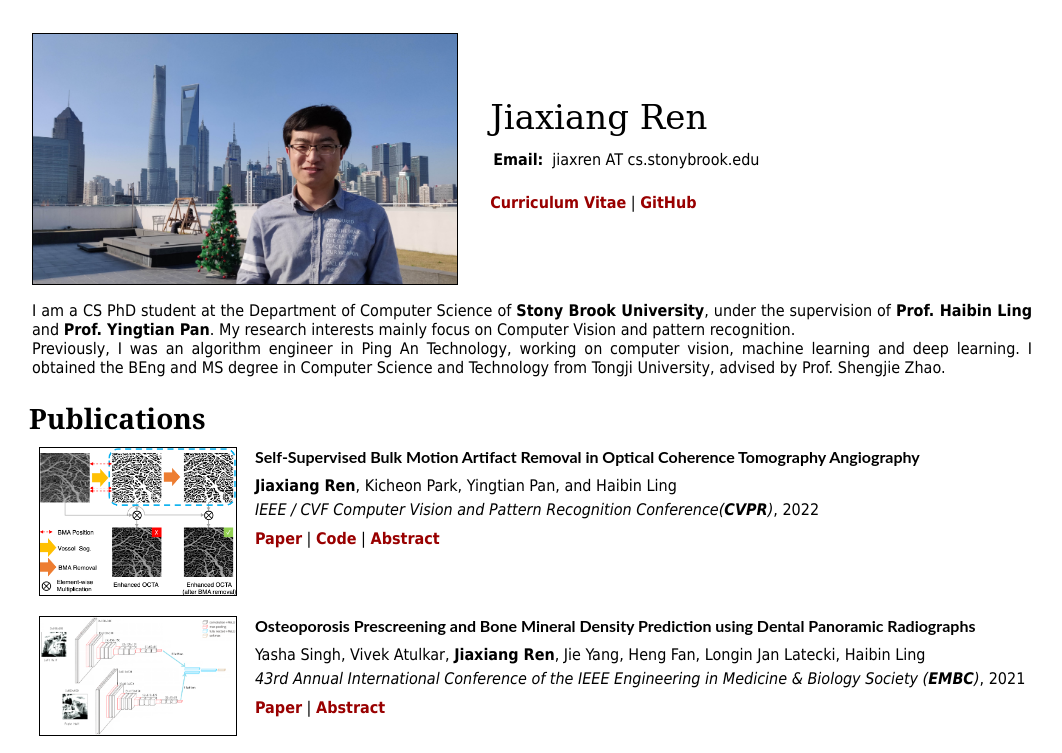
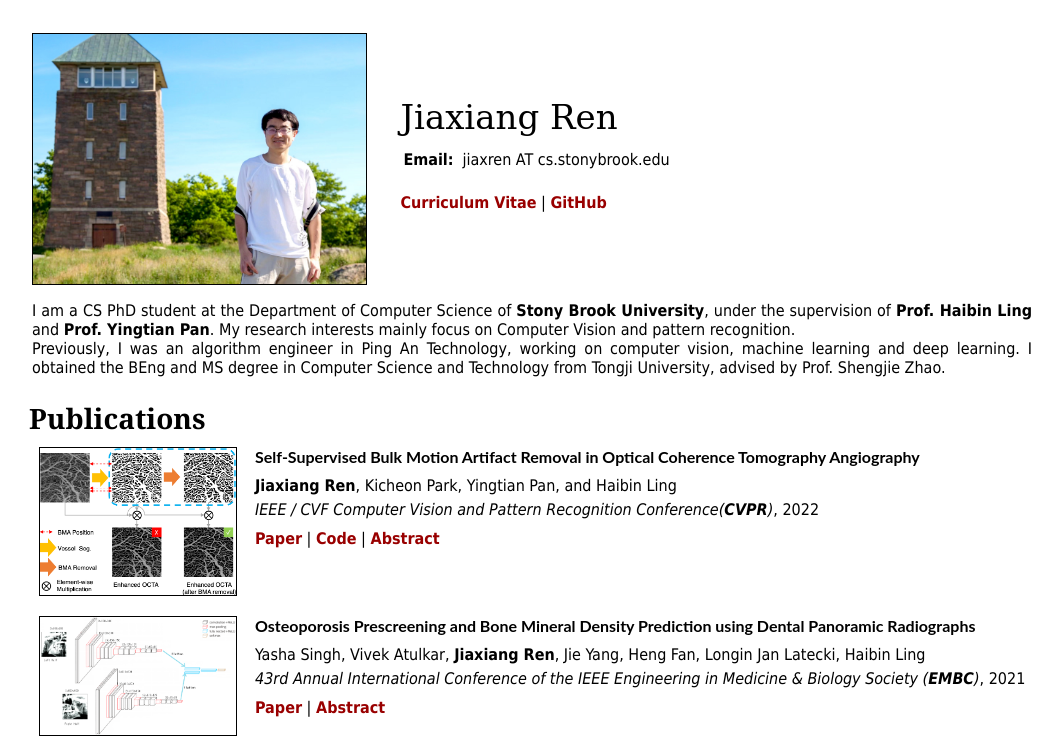
Before and after one commit to reckdk/reckdk.github.io, a plain HTML site: page index.html in a window 1280 px wide. Shown: the top 753 px of the page, without its empty margins (71-1133 px from the left). Drawn offline with Linux system fonts and the light colour scheme; a script that the page names is missing.

Commit message:
Update intro.

```diff
--- a/index.html
+++ b/index.html
@@ -131,7 +131,7 @@ strong a:active {
   <tbody>
 
     <tr>
-    <td width="185"><img src="./files/Reck_2018PA_cmp.jpg" border="1" height="250"></td>
+    <td width="185"><img src="./files/Reck_2020SBU.jpeg" border="1" height="250"></td>
     <td width="15"></td>
     <td></td>
     <td><table border="0" width="100%">
```
Also changed, not shown: files/Reck_2018PA_cmp.jpg (deleted), files/Reck_2020SBU.jpeg (added), 1 other file.
